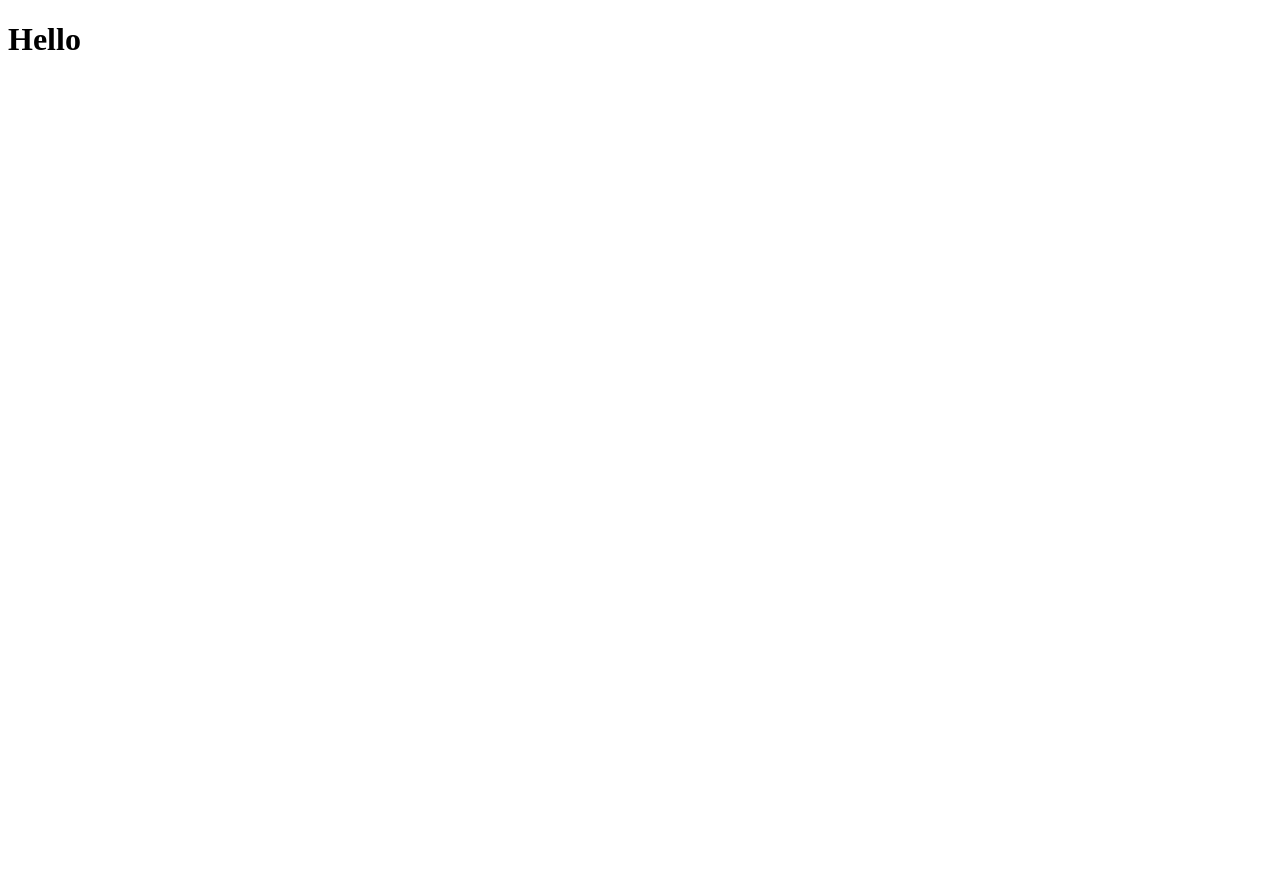
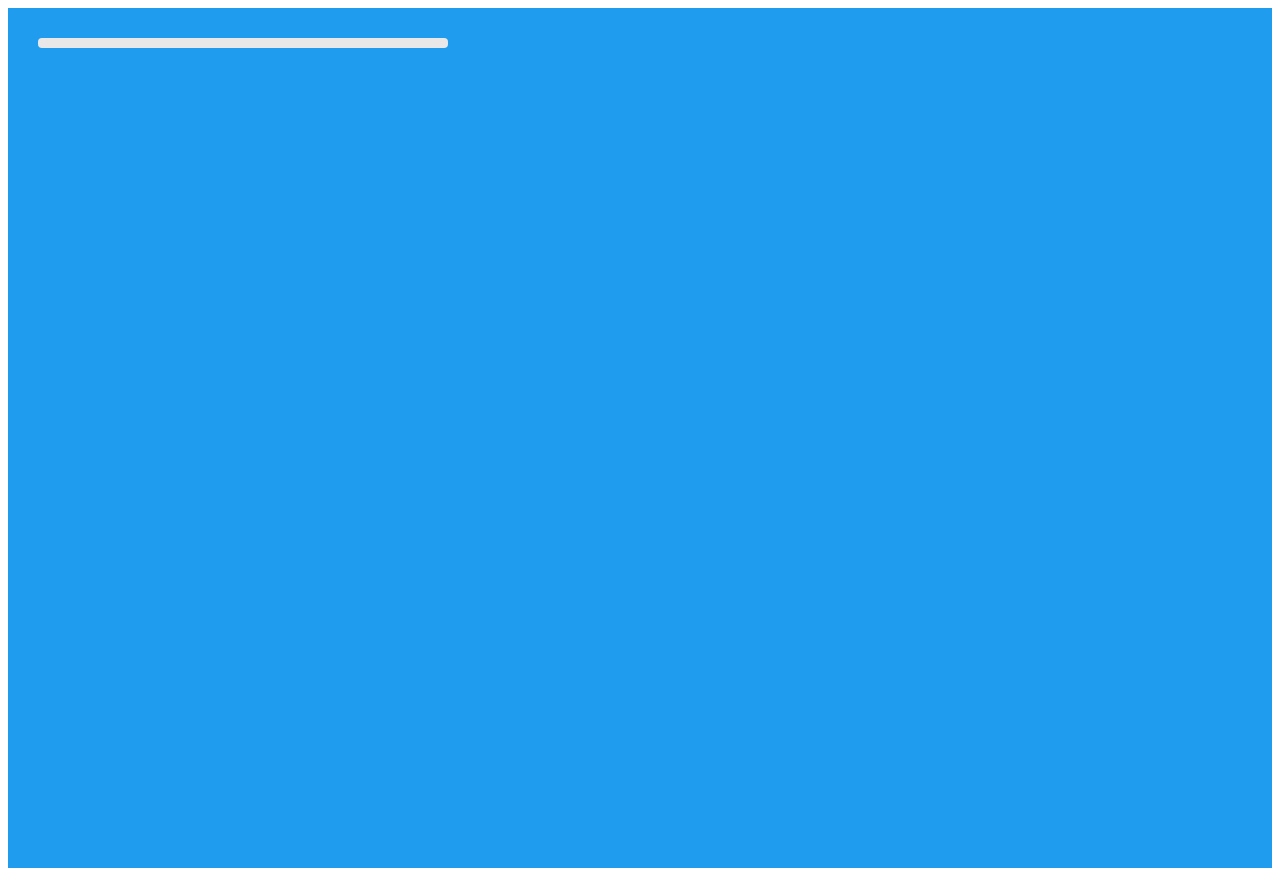
Before and after one commit to 1onyng/todo, a React (Create React App) app: page / in a window 1280 px wide. Before the commit the page ends 800 px from the top, so only its background shows below. Built offline with nearby package versions, Linux system fonts and the light colour scheme.

Commit message:
Allow read

```diff
--- a/src/App.tsx
+++ b/src/App.tsx
@@ -1,10 +1,22 @@
 import React, { useState } from "react";
 import "./styles.css";
 
-export default function App() {
+function Todo({ todo }) {
+  return <div className="todo">{todo.text}</div>;
+}
+
+function App() {
+  const [todos, setTodos] = useState([]);
+
   return (
-    <div className="App">
-      <h1>Hello</h1>
+    <div className="app">
+      <div className="todo-list">
+        {todos.map((todo, index) => (
+          <Todo key={index} index={index} todo={todo} />
+        ))}
+      </div>
     </div>
   );
 }
+
+export default App;
```
